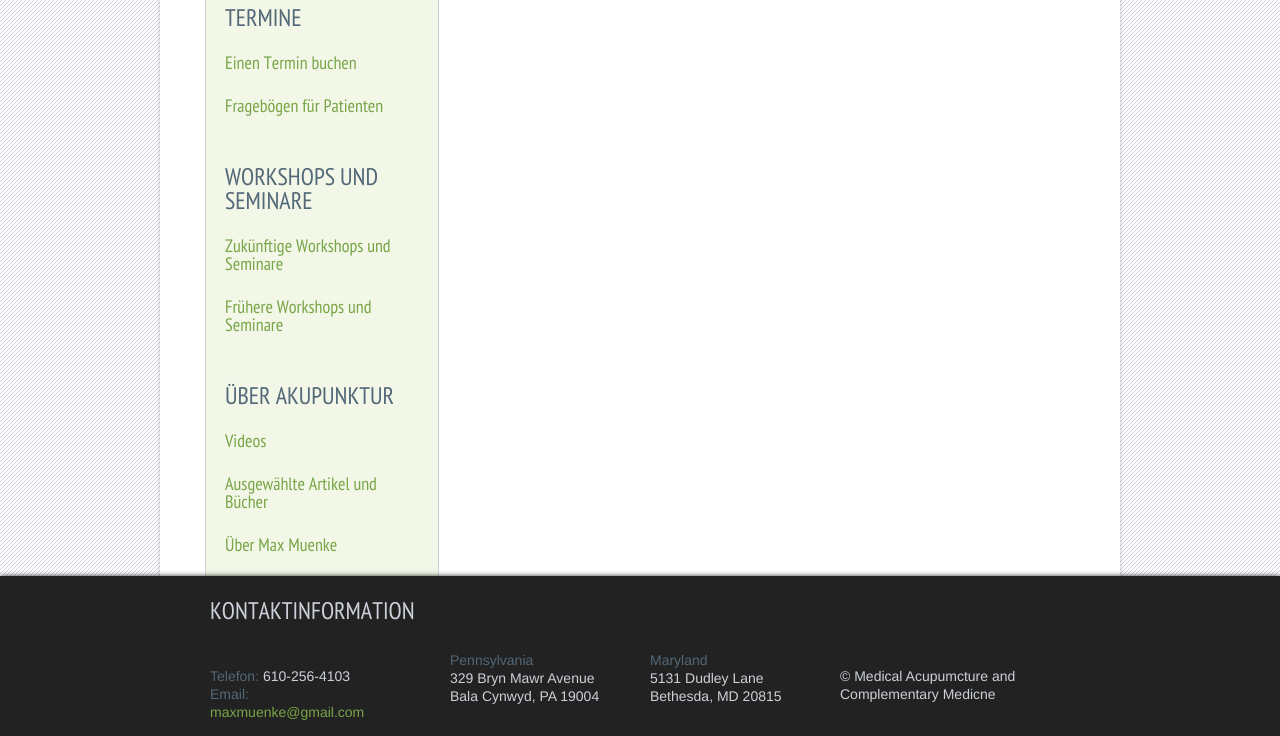
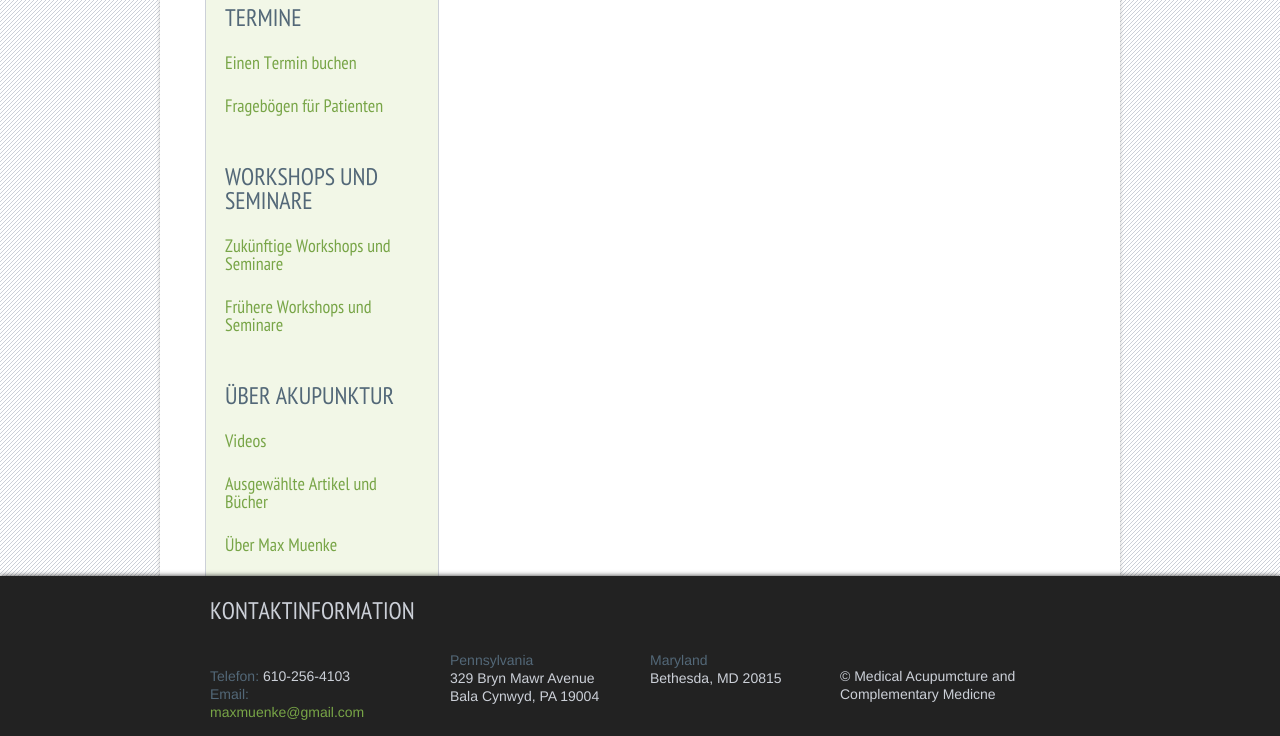
Before and after one commit to maxmuenke/max, a plain HTML site: page de/index.html in a window 1280 px wide. Shown: the part 143-879 px from the top of the page. Drawn offline with Linux system fonts and the light colour scheme; a web font is replaced by a local one.

Commit message:
Update index.html

```diff
--- a/de/index.html
+++ b/de/index.html
@@ -74,7 +74,7 @@
                 </div>
                 <div class="footer-column">
                     <h5 class="state">Maryland</h5>
-                    <p>5131 Dudley Lane<br>
+                    <p> <!-- 5131 Dudley Lane<br> -->
                     Bethesda, MD 20815</p>
                 </div>
                 <div class="last-footer-column align-baseline">
```
